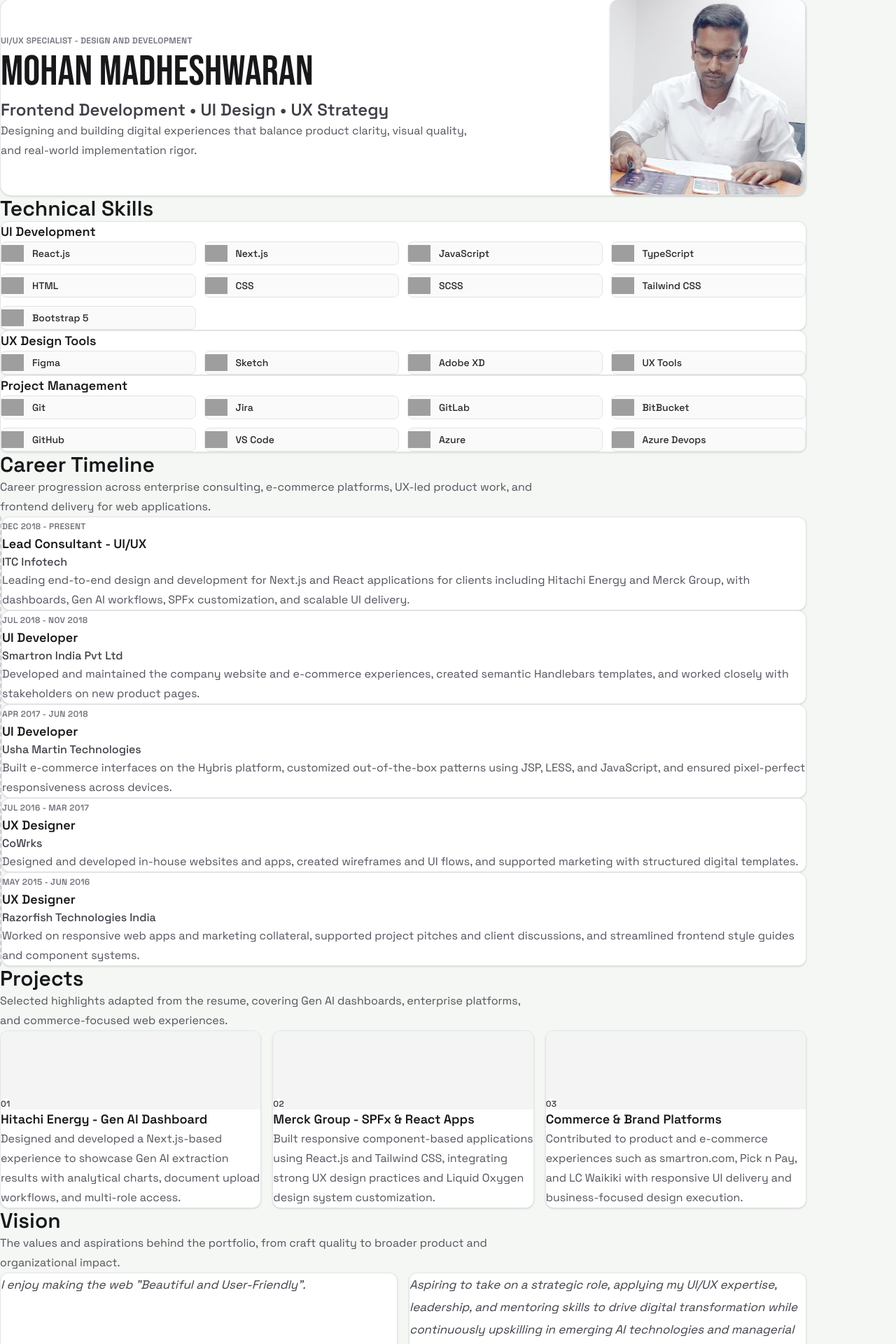
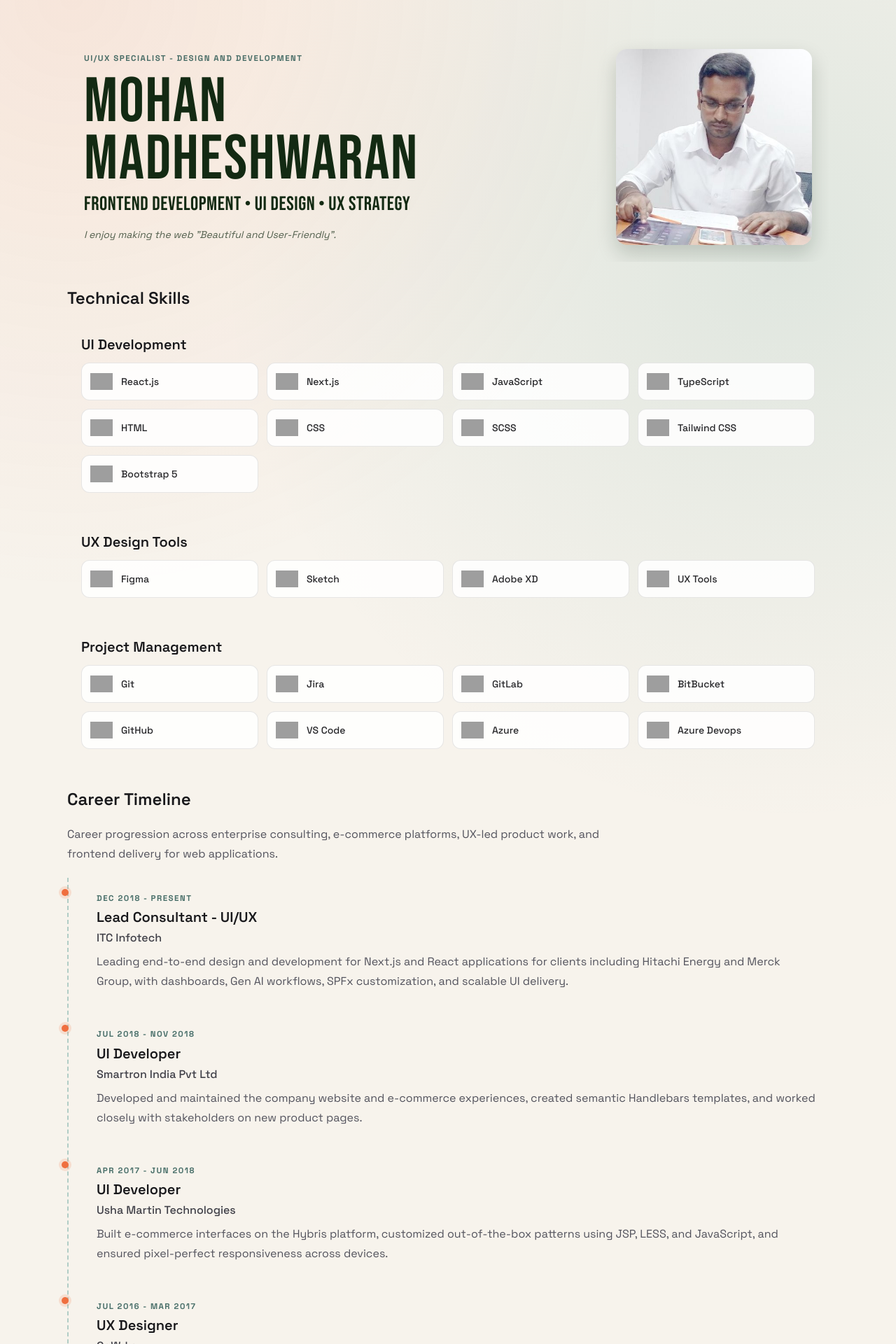
Before and after one commit to mohandeveloper2020/profile, a Next.js app: page / in a window 1280 px wide. Shown: the part 2-1922 px from the top of the page at 70% size. Built offline with nearby package versions, Linux system fonts and the light colour scheme; grey boxes are pictures that could not be loaded.

Commit message:
updated styling

```diff
--- a/app/components/ExperienceSection.tsx
+++ b/app/components/ExperienceSection.tsx
@@ -2,23 +2,18 @@ import { timelineItems } from "../portfolio-data";
 
 export default function ExperienceSection() {
   return (
-    <section className="space-y-4">
-      <h2 className="text-2xl font-semibold text-zinc-900 md:text-3xl">Career Timeline</h2>
+    <section className="space-y-5">
+      <h2 className="text-2xl font-semibold text-zinc-900">Career Timeline</h2>
       <p className="max-w-3xl leading-7 text-zinc-600">
         Career progression across enterprise consulting, e-commerce platforms, UX-led product work,
         and frontend delivery for web applications.
       </p>
-      <div className="space-y-4 border-l-2 border-dashed border-zinc-300 pl-5 md:pl-6">
+      <div className="space-y-4 border-l-2 border-dashed border-[rgb(15_118_110_/_30%)] pl-5 md:pl-6">
         {timelineItems.map((item) => (
-          <article
-            key={`${item.company}-${item.duration}`}
-            className="relative rounded-xl border border-zinc-200 bg-white p-4 shadow-sm"
-          >
-            <span className="absolute -left-[1.75rem] top-4 h-2.5 w-2.5 rounded-full bg-emerald-600 ring-4 ring-emerald-100 md:-left-[2.1rem]" />
-            <p className="mb-1 inline-block text-xs font-semibold uppercase tracking-wide text-zinc-500">
-              {item.duration}
-            </p>
-            <h3 className="text-lg font-semibold text-zinc-900">{item.role}</h3>
+          <article key={`${item.company}-${item.duration}`} className="relative rounded-2xl p-4">
+            <span className="absolute -left-[1.75rem] top-4 h-2.5 w-2.5 rounded-full bg-[var(--highlight)] ring-4 ring-[rgb(239_111_63_/_16%)] md:-left-[2.1rem]" />
+            <p className="eyebrow mb-1 inline-block text-[0.66rem]">{item.duration}</p>
+            <h3 className="text-xl font-semibold text-zinc-900">{item.role}</h3>
             <p className="mb-2 mt-1 font-medium text-zinc-700">{item.company}</p>
             <p className="leading-7 text-zinc-600">{item.note}</p>
           </article>
--- a/app/components/HeroSection.tsx
+++ b/app/components/HeroSection.tsx
@@ -1,25 +1,21 @@
 import Image from "next/image";
+import { visionStatements } from "../portfolio-data";
 
 export default function HeroSection() {
   return (
-    <section className="rounded-2xl border border-zinc-200 bg-white p-6 shadow-sm md:p-10">
-      <div className="grid items-center gap-6 md:grid-cols-[1.35fr_0.85fr] md:gap-8">
-        <div className="max-w-3xl">
-          <p className="mb-3 text-xs font-semibold uppercase tracking-wide text-zinc-500">
-            UI/UX Specialist - Design and Development
-          </p>
-          <h1>
-            <span className="block text-4xl leading-tight text-zinc-900 [font-family:var(--font-display)] sm:text-5xl md:text-6xl">
+    <section className="overflow-hidden rounded-3xl p-6">
+      <div className="grid items-center gap-6 md:grid-cols-[1.35fr_0.8fr] md:gap-8">
+        <div>
+          <p className="eyebrow mb-3">UI/UX Specialist - Design and Development</p>
+          <h1 className="space-y-1">
+            <span className="section-title block text-[clamp(3.2rem,8vw,5.6rem)] leading-[0.92] text-[#132a13]">
               Mohan Madheshwaran
             </span>
-            <span className="mt-3 block text-lg font-semibold text-zinc-700 md:text-2xl">
-              Frontend Development • UI Design • UX Strategy
+            <span className="section-title block text-[clamp(1.1rem,3vw,1.75rem)] leading-tight tracking-wide text-[#132a13]">
+              Frontend Development &#8226; UI Design &#8226; UX Strategy
             </span>
           </h1>
-          <p className="mt-4 text-base leading-7 text-zinc-600">
-            Designing and building digital experiences that balance product clarity, visual quality,
-            and real-world implementation rigor.
-          </p>
+          <p className="mt-4 text-sm italic text-[rgb(19_42_19_/_72%)]">{visionStatements[0]}</p>
         </div>
         <div className="w-full max-w-[280px] justify-self-center md:justify-self-end">
           <Image
@@ -27,7 +23,7 @@ export default function HeroSection() {
             alt="Mohan profile photo"
             width={360}
             height={420}
-            className="h-auto w-full rounded-xl border border-zinc-200 object-cover shadow-sm"
+            className="h-auto w-full rounded-2xl object-cover shadow-[0_12px_28px_rgb(10_26_10_/_18%)]"
             priority
           />
         </div>
--- a/app/components/ProjectsSection.tsx
+++ b/app/components/ProjectsSection.tsx
@@ -2,22 +2,23 @@ import { projectItems } from "../portfolio-data";
 
 export default function ProjectsSection() {
   return (
-    <section className="space-y-4">
-      <h2 className="text-2xl font-semibold text-zinc-900 md:text-3xl">Projects</h2>
+    <section className="space-y-5">
+      <h2 className="text-2xl font-semibold text-zinc-900">Projects</h2>
       <p className="max-w-3xl leading-7 text-zinc-600">
         Selected highlights adapted from the resume, covering Gen AI dashboards, enterprise
         platforms, and commerce-focused web experiences.
       </p>
       <div className="grid gap-4 sm:grid-cols-2 lg:grid-cols-3">
-        {projectItems.map((project, index) => (
-          <article
-            key={project.name}
-            className="overflow-hidden rounded-xl border border-zinc-200 bg-white shadow-sm"
-          >
-            <div className="flex min-h-28 items-end bg-zinc-100 p-4">
-              <span className="rounded-full bg-white px-2.5 py-1 text-xs font-semibold uppercase tracking-wide text-zinc-700">
-                {`0${index + 1}`}
-              </span>
+        {projectItems.map((project) => (
+          <article key={project.name} className="overflow-hidden rounded-2xl">
+            <div
+              className="flex min-h-32 items-center justify-center p-4"
+              style={{
+                background:
+                  "linear-gradient(145deg, rgb(15 118 110 / 18%), rgb(170 230 215 / 30%), rgb(200 235 225 / 30%))",
+              }}
+            >
+              <span className="eyebrow text-[rgb(15_80_70)]">Project Preview Placeholder</span>
             </div>
             <div className="space-y-2 p-4">
               <h3 className="text-lg font-semibold text-zinc-900">{project.name}</h3>
--- a/app/components/SkillsSection.tsx
+++ b/app/components/SkillsSection.tsx
@@ -1,34 +1,20 @@
 import Image from "next/image";
-import { skillItems, technicalSkillSections } from "../portfolio-data";
+import { technicalSkillSections } from "../portfolio-data";
 
 export default function SkillsSection() {
   return (
     <section className="space-y-4">
-      <h2 className="text-2xl font-semibold text-zinc-900 md:text-3xl">Technical Skills</h2>
-
-      {/* <div className="grid gap-3 sm:grid-cols-2 lg:grid-cols-3">
-        {skillItems.map((label) => (
-          <article
-            key={label}
-            className="rounded-xl border border-zinc-200 bg-white p-4 font-medium text-zinc-800 shadow-sm"
-          >
-            {label}
-          </article>
-        ))}
-      </div> */}
+      <h2 className="text-2xl font-semibold text-zinc-900">Technical Skills</h2>
 
       <div className="space-y-4">
         {technicalSkillSections.map((group) => (
-          <article
-            key={group.title}
-            className="rounded-xl border border-zinc-200 bg-white p-4 shadow-sm md:p-5"
-          >
-            <h3 className="mb-3 text-lg font-semibold text-zinc-900">{group.title}</h3>
+          <article key={group.title} className="rounded-2xl p-4 md:p-5">
+            <h3 className="mb-3 text-xl font-semibold text-zinc-900">{group.title}</h3>
             <div className="grid gap-3 sm:grid-cols-2 lg:grid-cols-4">
               {group.items.map(({ label, iconUrl }) => (
                 <div
                   key={label}
-                  className="flex items-center gap-3 rounded-lg border border-zinc-200 bg-zinc-50 px-3 py-2.5 text-sm font-medium text-zinc-800"
+                  className="group flex items-center gap-3 rounded-xl border border-[rgb(24_24_27_/_10%)] bg-[rgb(255_255_255_/_85%)] px-3 py-2.5 text-sm font-medium text-zinc-800 transition-transform duration-200 hover:-translate-y-0.5"
                 >
                   <Image
                     src={iconUrl}
@@ -37,7 +23,7 @@ export default function SkillsSection() {
                     height={32}
                     className="h-8 w-8 shrink-0 object-contain"
                   />
-                  <span>{label}</span>
+                  <span className="group-hover:text-[rgb(15_90_84)]">{label}</span>
                 </div>
               ))}
             </div>
--- a/app/components/VisionSection.tsx
+++ b/app/components/VisionSection.tsx
@@ -2,18 +2,11 @@ import { visionStatements } from "../portfolio-data";
 
 export default function VisionSection() {
   return (
-    <section className="space-y-4">
-      <h2 className="text-2xl font-semibold text-zinc-900 md:text-3xl">Vision</h2>
-      <p className="max-w-3xl leading-7 text-zinc-600">
-        The values and aspirations behind the portfolio, from craft quality to broader product and
-        organizational impact.
-      </p>
+    <section className="space-y-5">
+      <h2 className="text-2xl font-semibold text-zinc-900">Vision</h2>
       <div className="grid gap-4 md:grid-cols-2">
         {visionStatements.map((statement) => (
-          <article
-            key={statement}
-            className="rounded-xl border border-zinc-200 bg-white p-6 shadow-sm"
-          >
+          <article key={statement} className="rounded-2xl p-6">
             <p className="text-[1.06rem] italic leading-8 text-zinc-700">{statement}</p>
           </article>
         ))}
--- a/app/globals.css
+++ b/app/globals.css
@@ -1,8 +1,13 @@
 @import "tailwindcss";
 
 :root {
-  --background: #f4f7f3;
-  --foreground: #132a13;
+  --background: #f7f3ec;
+  --foreground: #1b1b1b;
+  --surface: #fffaf2;
+  --line: #e6dccd;
+  --accent: #0f766e;
+  --accent-soft: #d5f2ea;
+  --highlight: #ef6f3f;
 }
 
 html {
@@ -13,26 +18,48 @@ html,
 body {
   max-width: 100vw;
   overflow-x: hidden;
+  color: var(--foreground);
+  background-color: var(--background);
+  background-image:
+    radial-gradient(circle at 8% 0%, rgb(239 111 63 / 10%) 0%, transparent 26%),
+    radial-gradient(circle at 88% 12%, rgb(15 118 110 / 10%) 0%, transparent 28%);
 }
 
 body {
   min-height: 100%;
   display: flex;
   flex-direction: column;
-  color: var(--foreground);
-  background: var(--background);
+  align-items: center;
   font-family: var(--font-body), sans-serif;
   -webkit-font-smoothing: antialiased;
   -moz-osx-font-smoothing: grayscale;
 }
 
-* {
+/* * {
   box-sizing: border-box;
   padding: 0;
   margin: 0;
-}
+} */
 
 a {
   color: inherit;
   text-decoration: none;
 }
+
+::selection {
+  color: #10211f;
+  background: #99e2d3;
+}
+
+.eyebrow {
+  letter-spacing: 0.13em;
+  font-size: 0.72rem;
+  font-weight: 700;
+  text-transform: uppercase;
+  color: rgb(29 78 73 / 80%);
+}
+
+.section-title {
+  font-family: var(--font-display), sans-serif;
+  letter-spacing: 0.02em;
+}
--- a/app/layout.tsx
+++ b/app/layout.tsx
@@ -26,14 +26,11 @@ export default function RootLayout({
 }>) {
   return (
     <html lang="en" className={`${spaceGrotesk.variable} ${bebasNeue.variable}`}>
-      <body>
-        <div className="min-h-screen">
-          <main className="mx-auto w-full max-w-6xl px-4 pb-16 pt-10 sm:px-6 sm:pt-12 lg:px-8">
+      <body className="relative">
+        <div className="min-h-screen pb-4">
+          <main className="mx-auto w-full max-w-6xl px-4 pb-14 pt-8 sm:px-6 sm:pt-10 lg:px-8 lg:pt-12">
             {children}
           </main>
-          <footer className="mx-auto w-full max-w-6xl px-4 pb-8 text-sm text-zinc-600 sm:px-6 lg:px-8">
-            Building thoughtful interfaces for enterprise products and digital experiences.
-          </footer>
         </div>
       </body>
     </html>
--- a/app/page.tsx
+++ b/app/page.tsx
@@ -6,7 +6,7 @@ import VisionSection from "./components/VisionSection";
 
 export default function Home() {
   return (
-    <div className="space-y-10 md:space-y-12">
+    <div className="space-y-7 md:space-y-9">
       <HeroSection />
       <SkillsSection />
       <ExperienceSection />
```
